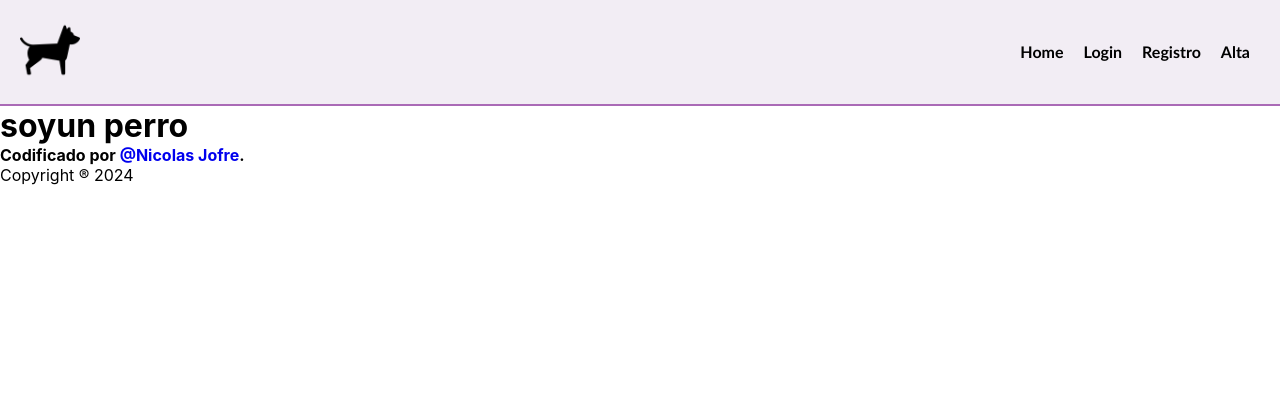
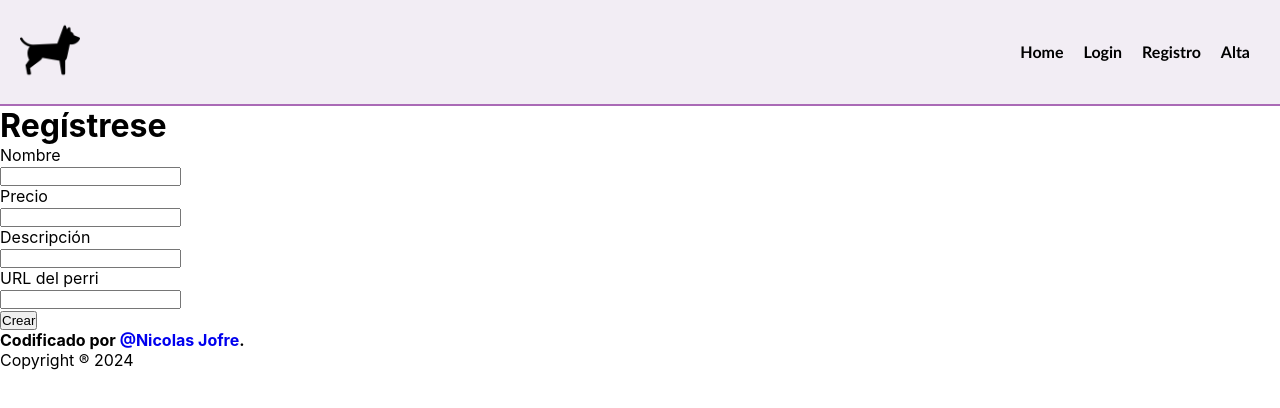
Before and after one commit to nicojofre5/adoption, a React (Create React App) app: page /Altaperro in a window 1280 px wide. Shown: the top 408 px of the page. Built offline with nearby package versions, Linux system fonts and the light colour scheme.

Commit message:
Agregue perro adopcion

```diff
--- a/package.json
+++ b/package.json
@@ -6,8 +6,10 @@
     "@testing-library/jest-dom": "^5.17.0",
     "@testing-library/react": "^13.4.0",
     "@testing-library/user-event": "^13.5.0",
+    "bootstrap": "^5.3.3",
     "firebase": "^10.8.1",
     "react": "^18.2.0",
+    "react-bootstrap": "^2.10.1",
     "react-dom": "^18.2.0",
     "react-hook-form": "^7.51.0",
     "react-router-dom": "^6.22.3",
--- a/src/components/Producto.jsx
+++ b/src/components/Producto.jsx
@@ -1,37 +1,26 @@
 import React, { useState } from "react";
 
-function Producto(props) {
 
-  const [comprar, setComprar] = useState("");
+function Producto({id, nombre, precio, thumbnail, categoria }) {
 
-  const handleComprar = (e) => {
-    setComprar("Compró el producto")
-  };
-  return (
-    <>
+    const [comprar, setComprar] = useState("");
 
-      <div class="cont-card">
-        <div class="card">
-          <h1>{props.nombre}</h1>
-          <picture>
-            <img src={props.imagen} alt="Imagen nike" />
-          </picture>
-          <div class="cont-precio">
-            <h2> $ {props.precio}</h2>
-          </div>
+    const handleComprar = (e) =>{
+        setComprar("Compró el producto!!!")
+    }
 
-          <div>{comprar}</div>
-          <div class="cont-button">
-
-            <button className="comprar" id="comprar" onClick={handleComprar}>
-              Comprar
-            </button>
-            <button id="modificar">Modificar</button>
-            </div>
+    return (
+        <div className="contenerdorProducto">
+            <img src={thumbnail} alt="Imagen producto" /><br />
+            <div className="nombreYPrecio">
+            <h2>{nombre}</h2>
+            <h3>AR${precio}</h3>
+            </div><br />
+            <h3>{categoria}</h3>
+            <div>{comprar}</div>
+            <button id="botonComprar" onClick={handleComprar}>Comprar</button><button id="modificar">Modificar</button>
         </div>
-      </div>
-    </>
-  );
+    )
 }
 
 export default Producto;
--- a/src/components/Productos.jsx
+++ b/src/components/Productos.jsx
@@ -1,49 +1,54 @@
 import React, { useState, useEffect } from "react";
 import { getAllProductos } from "../services/ProductoServicio";
 import Producto from "./Producto";
+import Row from "react-bootstrap/Row";
 
 function Productos() {
   const [loading, setLoading] = useState(true);
-  const [productos, setProductos] = useState();
-
+  const [productos, setProductos] = useState([]);
+  const titulo = "Listado de perris";
 
   useEffect(() => {
     const request = async () => {
       try {
-        const response = await getAllProductos();
+        const querySnapshot = await getAllProductos();
 
-        console.log("Desde productos:", response.results);
-
-        setProductos(response.results);
+        console.log(
+          "Cuando se trae todos los productos:",
+          querySnapshot.docs
+        );
+        setProductos(querySnapshot.docs);
         setLoading(false);
-      } catch (evento) {
-        console.log(evento);
+      } catch (e) {
+        console.log(e);
       }
     };
 
     request();
   }, []);
 
-
-
-  if (loading) {
-    return <div>Cargando...</div>;
-  } else {
-    return (
-      <>
-          {productos.map((producto) => (
+  if(loading){
+    return(<h1>Cargando...</h1>)
+  }else{
+  return (
+    <>
+      <h1 style={{ textAlign: 'center', padding: '25px' }}>{titulo}</h1>
+      <div className="d-flex justify-content-center"></div>
+      <Row xs={1} md={2} className="g-4">
+        {productos.map((producto) => (
           <Producto
             key={producto.id}
             id={producto.id}
-            thumbnail={producto.data().thumbnail}
             nombre={producto.data().title}
             precio={producto.data().price}
+            thumbnail={producto.data().thumbnail}
             categoria={producto.data().categoria}
           />
         ))}
-      </>
-    );
-  }
+      </Row>
+    </>
+  );}
 }
 
+
 export default Productos;
--- a/src/pages/AltaPerri.jsx
+++ b/src/pages/AltaPerri.jsx
@@ -1,9 +1,63 @@
 import React from "react";
+import { useForm } from "react-hook-form";
+import { create } from "../services/ProductoServicio";
 
-function AltaPerro(){
-    return(
-        <div><h1>soyun perro</h1></div>
+function AltaPerri() {
+
+    const {
+        register,
+        handleSubmit,
+        formState: { errors },
+    } = useForm({ mode: "onChange" });
+
+    const onSubmit = async (data) => {
+
+        try {
+            const user = await create(data);
+            alert("Perri creado", user.email)
+            console.log("Este es el user creado: ", user);
+
+        } catch (e) {
+            alert("Error al crear perri")
+            console.log(e.code);
+        }
+    };
+
+    return (
+        <div>
+            <h1>Regístrese</h1>
+            <form onSubmit={handleSubmit(onSubmit)}>
+
+                <label>Nombre</label> <br />
+                <input type="text" {...register("title", { required: true })} />
+                {errors.nombre && (
+
+                    <span>El campo es obligatorio</span>
+
+                )} <br />
+
+                <label>Precio</label> <br />
+                <input type="number" {...register("price")} />
+
+                <br />
+                <label>Descripción</label> <br />
+                <input
+                    type="text"
+                    {...register("categoria", { required: true })}
+                />
+                <br />
+                <label>URL del perri</label> <br />
+                <input
+                    type="text"
+                    {...register("thumbnail", { required: true })}
+                />
+                <br />
+
+                <button type="submit" id="botonComprar">Crear</button>
+            </form>
+
+        </div >
     );
 }
 
-export default AltaPerro;
+export default AltaPerri;
--- a/src/services/ProductoServicio.jsx
+++ b/src/services/ProductoServicio.jsx
@@ -1,18 +1,31 @@
 import firebase from "../Config/firebase";
 
-export async function getAllProductos(){
-    return await firebase.firestore().collection("productos").get();
+export async function getAllProductos() {
+    return await firebase.firestore().collection("productos")
+        .get()
 }
-export async function getById(id){
-    return await firebase.firestore().doc(`productos/${id}`).get();
+export async function getById(id) {
+    return await firebase.firestore().doc(`productos/${id}`)
+        .get()
 }
-export async function create(payload){
-    return await firebase.firestore().collection("productos").add(payload);
+export async function create(payload) {
+    return await firebase.firestore().collection("productos")
+        .add(payload)
+
 }
-export async function update(id,payload){
-    return await firebase.firestore().doc(`productos/${id}`).update(payload);
+export async function update(id, payload) {
+    return await firebase.firestore().doc(`productos/${id}`)
+        .update(payload)
+
+}
+export async function deleteProducto(id) {
+    return await firebase.firestore().doc(`productos/${id}`)
+        .delete()
+
 }
 
-export async function deleteProducto(id){
-    return await firebase.firestore().doc(`productos/${id}`).delete();
+export async function pay(id, payload) {
+    return await firebase.firestore().doc(`productos/${id}`)
+        .set(payload)
+
 }
```
Also changed, not shown: 1 other file (tests, documents, lock files or other folders).
